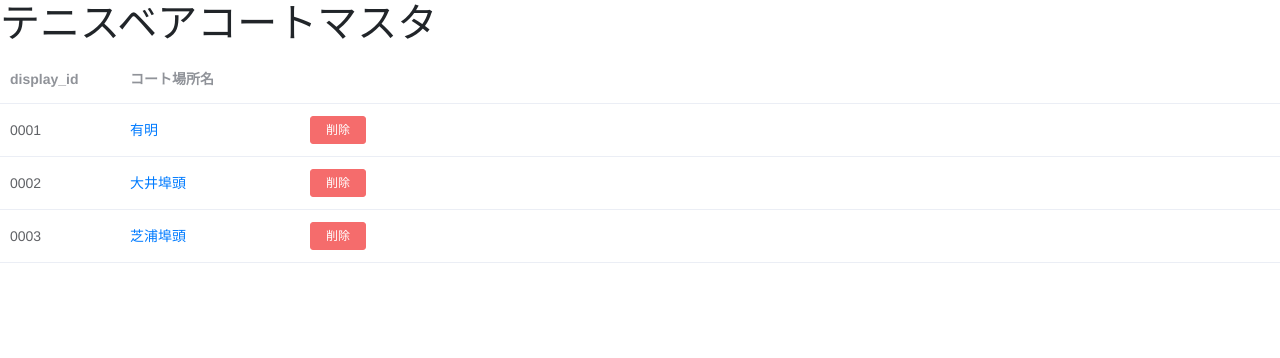
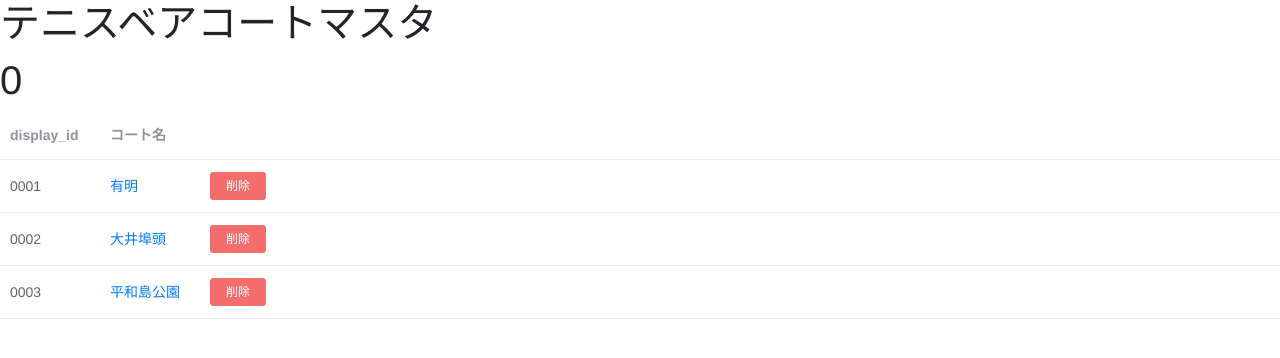
Before and after one commit to mashihara/tenniscourt_blog, a Vue app: page / in a window 1280 px wide. Shown: the top 358 px of the page. Built offline with nearby package versions, Linux system fonts and the light colour scheme; a web font is replaced by a local one.

Commit message:
feat(vuex):vuex導入

```diff
--- a/src/components/pages/PlaceList.vue
+++ b/src/components/pages/PlaceList.vue
@@ -1,5 +1,6 @@
 <template>
   <div>
+    <h1>{{ count }}</h1>
     <el-table
       :data="tableData"
       :default-sort="{prop: 'display_id', order: 'ascending'}"
@@ -8,12 +9,12 @@
       <el-table-column
         property="display_id"
         label="display_id"
-        width="120">
+        width="100">
       </el-table-column>
 
       <el-table-column
-        label="コート場所名"
-        width="180">
+        label="コート名"
+        width="100">
         <template slot-scope="scope">
           <router-link to="/PlaceEdit">{{ scope.row.place_name }}</router-link>
         </template>
@@ -33,6 +34,8 @@
 </template>
 
 <script>
+import { mapState } from 'vuex'
+
 export default {
   name: 'PlaceList',
   data () {
@@ -45,19 +48,28 @@ export default {
         place_name: '大井埠頭'
       }, {
         display_id: '0003',
-        place_name: '芝浦埠頭'
+        place_name: '平和島公園'
       }
       ]
     }
   },
   methods: {
-    handleEdit (index, row) {
-      console.log(index, row)
-    },
     handleDelete (index, row) {
-      console.log(index, row)
+      this.$store.commit('increment')
+      console.log(this.$store.state.count)
     }
-  }
+  },
+  computed: mapState({
+    // アロー関数は、コードをとても簡潔にできます！
+    count: state => state.count,
+    // 文字列を渡すことは、`state => state.count` と同じです
+    countAlias: 'count',
+    // `this` からローカルステートを参照するときは、通常の関数を使わなければいけません
+    countPlusLocalState (state) {
+      return state.count + this.localCount
+    }
+  })
+
 }
 </script>
 
--- a/src/main.js
+++ b/src/main.js
@@ -3,6 +3,7 @@
 import Vue from 'vue'
 import App from './App'
 import router from './router'
+import store from '@/store/store.js'
 
 // Element-ui
 import ElementUI from 'element-ui'
@@ -31,5 +32,6 @@ new Vue({
   el: '#app',
   router,
   components: { App },
-  template: '<App/>'
+  template: '<App/>',
+  store: new Vuex.Store(store)
 })
--- a/src/router/index.js
+++ b/src/router/index.js
@@ -11,7 +11,7 @@ export default new Router({
     {
       path: '/',
       name: 'PlaceList',
-      component: PlaceList,
+      component: PlaceList
     },
     {
       path: '/PlaceEdit',
--- /dev/null
+++ b/src/store/store.js
@@ -0,0 +1,11 @@
+const store = ({
+  state: {
+    count: 0
+  },
+  mutations: {
+    increment: (state) => {
+      state.count++
+    }
+  }
+})
+export default store
```
